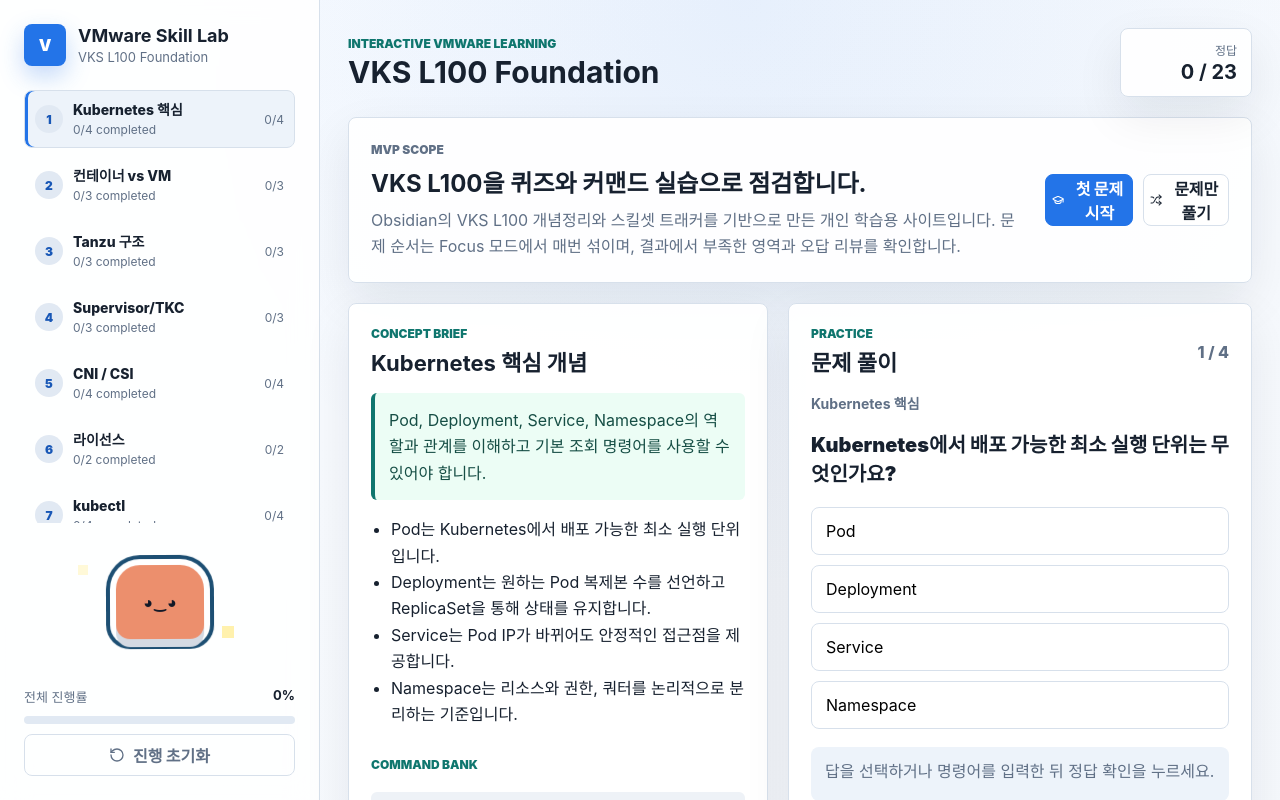
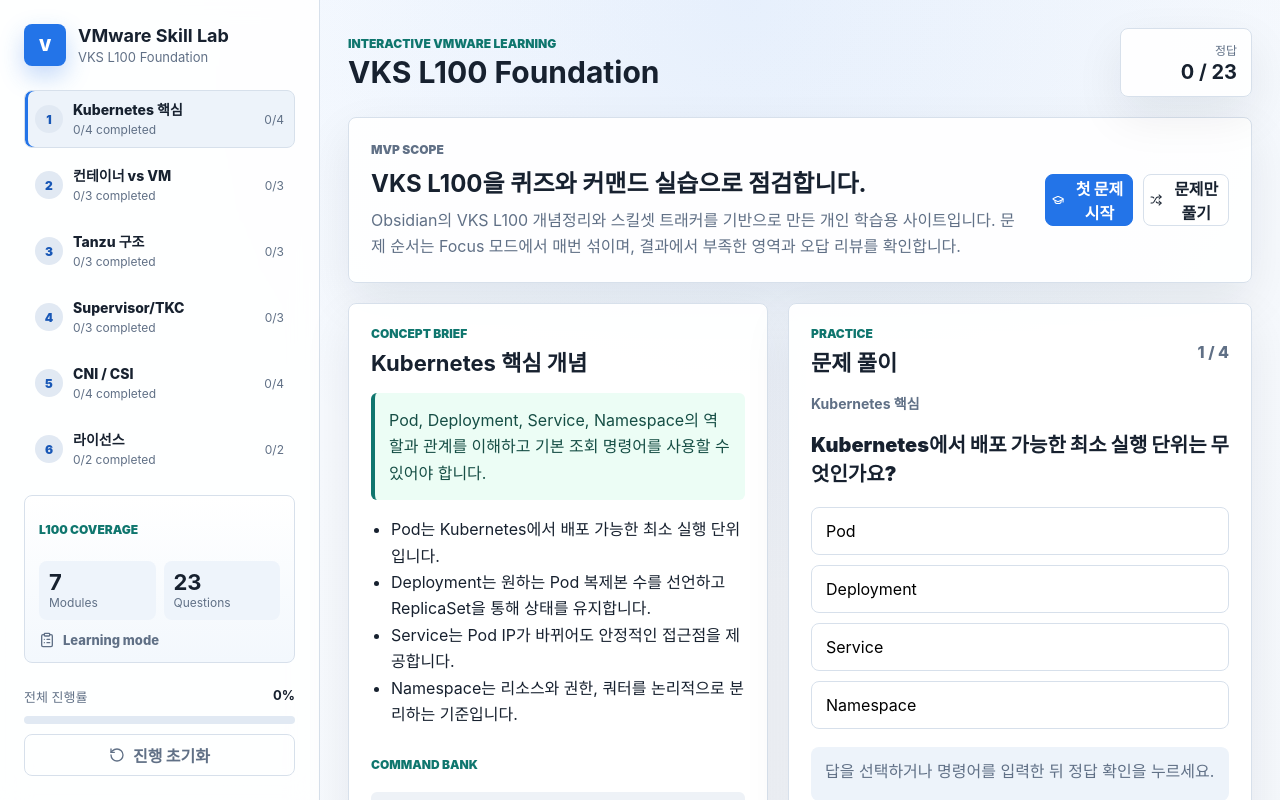
Before and after one commit to yurimheo/vmware-skill-lab, a React (Vite) app: page / in a window 1280 px wide. Shown: the top 800 px of the page. Built offline with nearby package versions, Linux system fonts and the light colour scheme.

Commit message:
Replace mascot with summary panel

```diff
--- a/src/main.jsx
+++ b/src/main.jsx
@@ -266,10 +266,22 @@
           })}
         </nav>
 
-        <div className="sidebar-mascot" aria-hidden="true">
-          <span className="spark spark-a" />
-          <span className="spark spark-b" />
-          <span className="sprite">◕‿◕</span>
+        <div className="sidebar-summary" aria-label="VKS L100 coverage">
+          <p className="eyebrow">L100 Coverage</p>
+          <div className="summary-grid">
+            <span>
+              <strong>{vksL100.modules.length}</strong>
+              <small>Modules</small>
+            </span>
+            <span>
+              <strong>{questionPool.length}</strong>
+              <small>Questions</small>
+            </span>
+          </div>
+          <div className="summary-mode">
+            <ClipboardList size={16} />
+            <span>{mode === "focus" ? "Focus session active" : "Learning mode"}</span>
+          </div>
         </div>
 
         <div className="sidebar-footer">
--- a/src/styles.css
+++ b/src/styles.css
@@ -171,47 +171,46 @@
   text-align: right;
 }
 
-.sidebar-mascot {
-  position: relative;
+.sidebar-summary {
   display: grid;
-  height: 116px;
-  place-items: center;
+  gap: 12px;
+  padding: 14px;
+  border: 1px solid var(--line);
+  border-radius: 8px;
+  background: linear-gradient(180deg, #ffffff, #f3f8fd);
 }
 
-.sprite {
+.summary-grid {
   display: grid;
-  width: 88px;
-  height: 74px;
-  place-items: center;
-  border-radius: 24px 24px 14px 14px;
-  background: #ec8f6d;
-  color: #111827;
-  font-weight: 900;
-  box-shadow:
-    0 8px 0 #d4dae3,
-    0 0 0 6px #ffffff,
-    0 0 0 10px #1d4f73;
-  animation: floaty 3.2s ease-in-out infinite;
+  grid-template-columns: 1fr 1fr;
+  gap: 8px;
 }
 
-.spark {
-  position: absolute;
-  width: 10px;
-  height: 10px;
-  background: #fff1a8;
-  opacity: 0.9;
+.summary-grid span {
+  display: grid;
+  gap: 2px;
+  padding: 10px;
+  border-radius: 8px;
+  background: #eef4fb;
 }
 
-.spark-a {
-  top: 18px;
-  left: 54px;
-  animation: twinkle 1.8s ease-in-out infinite;
+.summary-grid strong {
+  font-size: 22px;
+  line-height: 1;
 }
 
-.spark-b {
-  right: 62px;
-  bottom: 26px;
-  animation: twinkle 2.2s ease-in-out infinite reverse;
+.summary-grid small {
+  color: var(--muted);
+  font-size: 12px;
+}
+
+.summary-mode {
+  display: flex;
+  align-items: center;
+  gap: 8px;
+  color: var(--muted);
+  font-size: 13px;
+  font-weight: 800;
 }
 
 .sidebar-footer {
@@ -672,28 +671,6 @@
   }
 }
 
-@keyframes floaty {
-  0%,
-  100% {
-    transform: translateY(0) rotate(-1deg);
-  }
-  50% {
-    transform: translateY(-8px) rotate(1deg);
-  }
-}
-
-@keyframes twinkle {
-  0%,
-  100% {
-    opacity: 0.25;
-    transform: scale(0.8);
-  }
-  50% {
-    opacity: 1;
-    transform: scale(1.2);
-  }
-}
-
 @media (max-width: 1020px) {
   .app-shell {
     grid-template-columns: 1fr;
```
